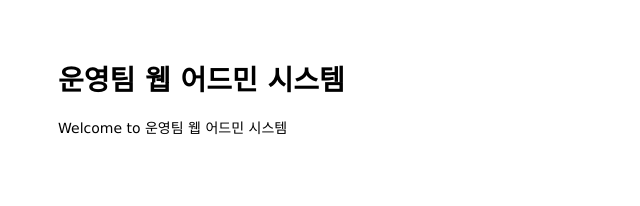
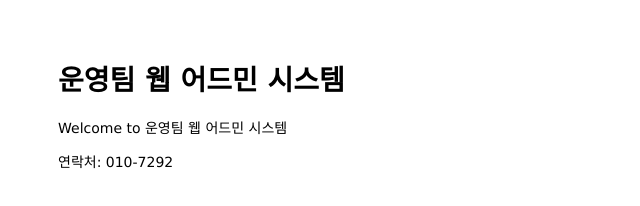
Before and after one commit to kwani6684/mastering-git-github, a website: page public/index.html in a window 1280 px wide. Shown: the whole page, without its empty margins (0-640 px from the left). Drawn offline with Linux system fonts and the light colour scheme.

Commit message:
Add hotline to main page

```diff
--- a/public/index.html
+++ b/public/index.html
@@ -9,5 +9,7 @@
   <h1>운영팀 웹 어드민 시스템</h1>
   <p>Welcome to 운영팀 웹 어드민 시스템</p>
 </body>
-
+  <footer>
+    <p>연락처: 010-7292</p>
+  </footer>
 </html>
```
